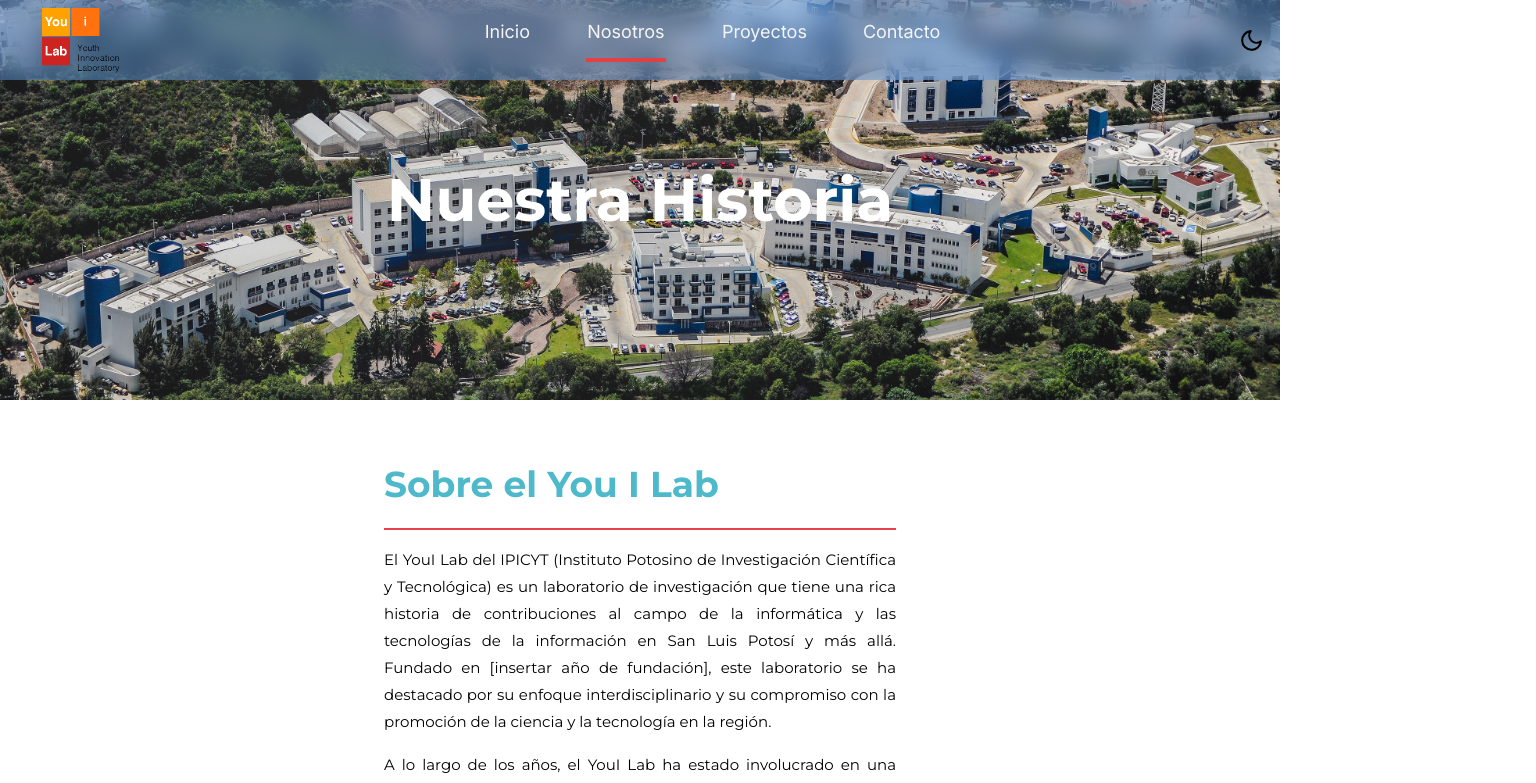
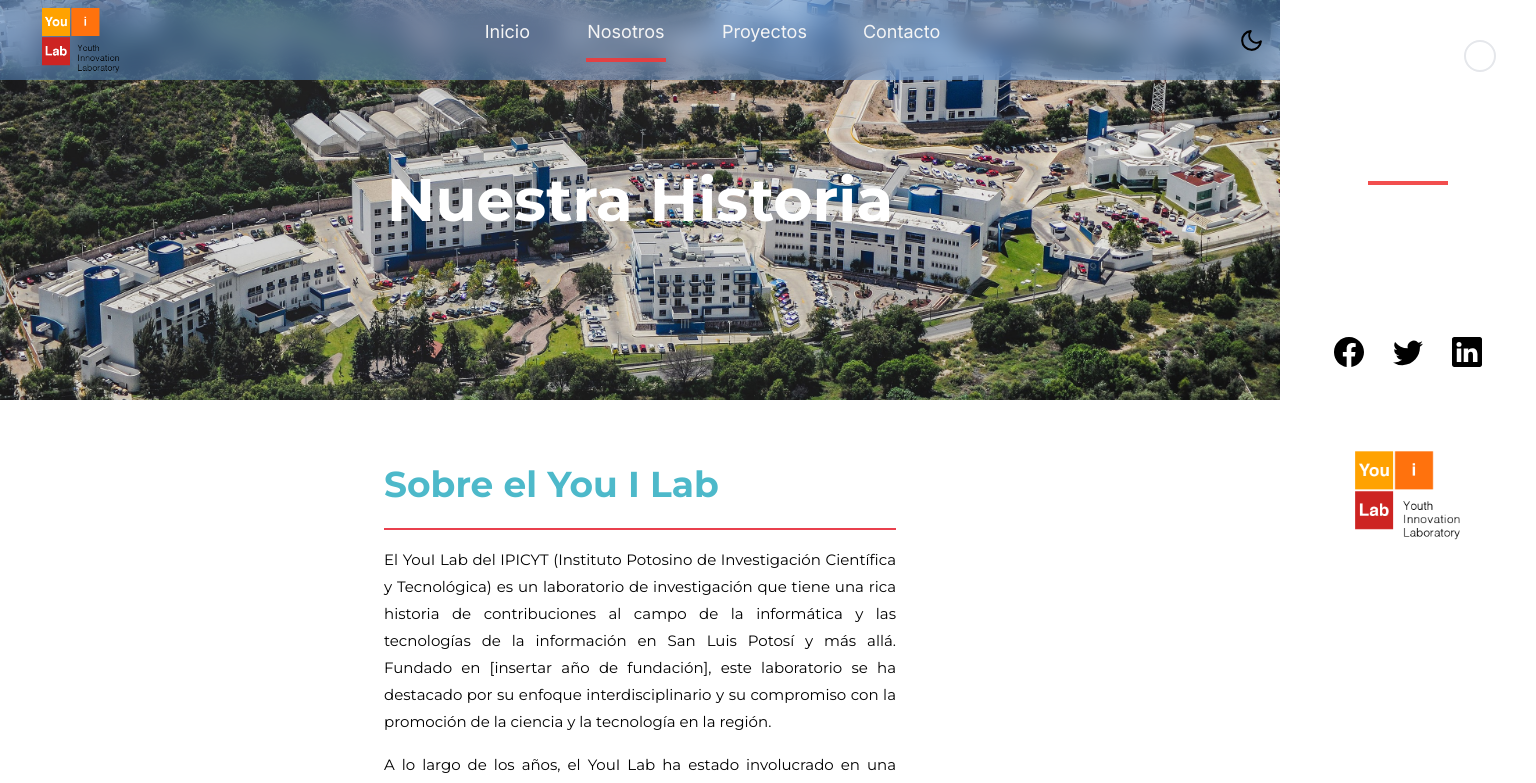
Before and after one commit to Martinvega17/you-ilab-next, a Next.js app: page /About in a window 1280 px wide. Shown: the top 783 px of the page, 1536 px wide, since content can reach past the window. Built offline with nearby package versions, Linux system fonts and the light colour scheme; what tailwindcss-animated would draw is missing.

Commit message:
actualizar navbar

```diff
--- a/components/NavBar.jsx
+++ b/components/NavBar.jsx
@@ -87,10 +87,10 @@ className="sm:hidden cursor-pointer pl-24">
 
         </div>
         <div className={menuOpen
-          ? "fixed top-0 left-0 w-[100%] h-screen sm:hidden  bg-navbarBlue dark:bg-[#2C2C2C] p-10 ease-in-out duration-500"
-          : "fixed left-[-100%] top-0 p-10 ease-in-out duration-500"
+          ? "fixed top-0 left-0 w-full h-[600vh] sm:hidden bg-navbarBlue dark:bg-[#2C2C2C] p-10 ease-in-out duration-500 overflow-auto"
+          : "fixed left-[100%] top-0 p-10 "
         }
-          style={{ zIndex: 200 }}>
+          style={{ zIndex: 9999 }}>
           <div className="flex w-full items-center justify-end">
             <div onClick={toggleMenu}
               className="cursor-pointer">
```
